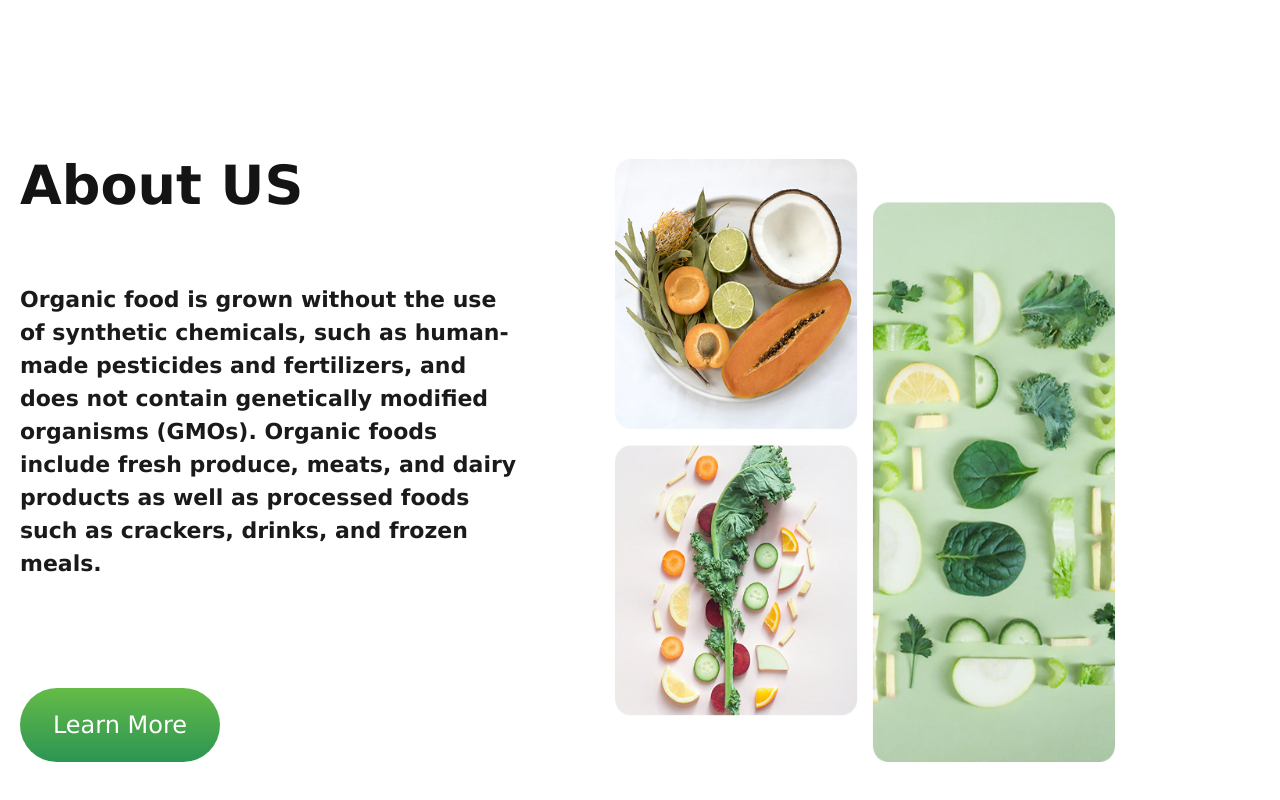
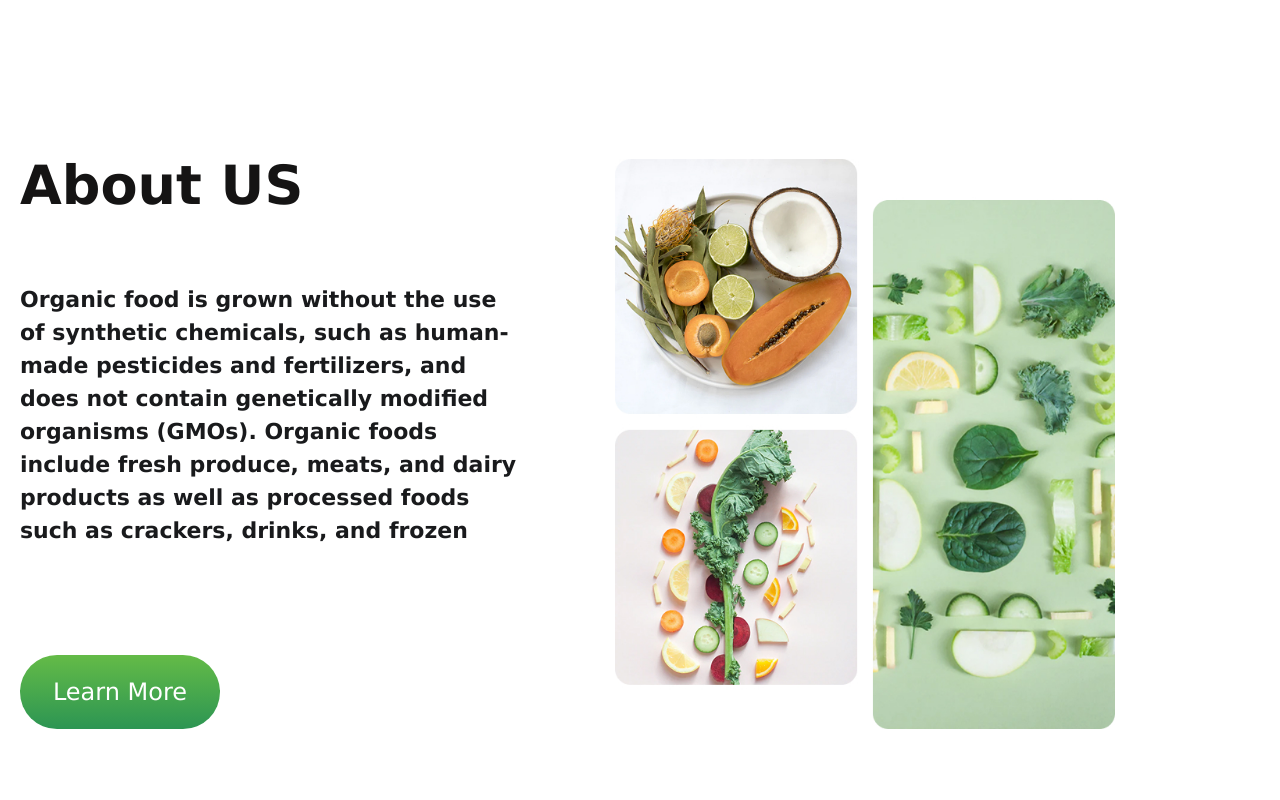
Before and after one commit to ggenka/healthy_food, a website: page index.html in a window 1280 px wide. Shown: the part 835-1635 px from the top of the page. Drawn offline with Linux system fonts and the light colour scheme.

Commit message:
added section about

```diff
--- a/index.html
+++ b/index.html
@@ -60,7 +60,6 @@
                     Organic food is grown without the use of synthetic chemicals, such as human-made pesticides and
                     fertilizers, and does not contain genetically modified organisms (GMOs). Organic foods include fresh
                     produce, meats, and dairy products as well as processed foods such as crackers, drinks, and frozen
-                    meals.
                 </p>
                 <a href="#" class="section__about-button btn">Learn More</a>
             </div>
```
